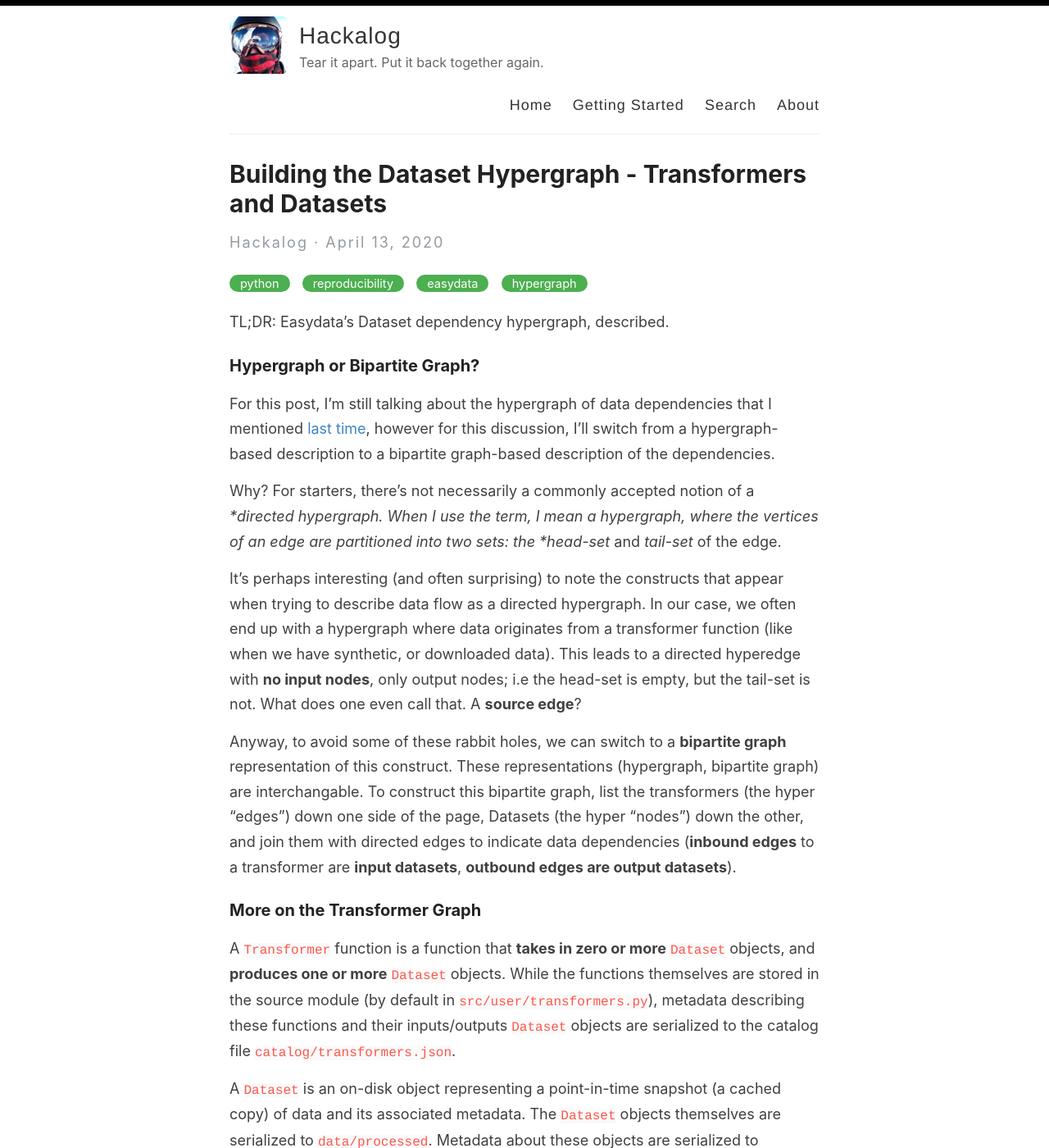
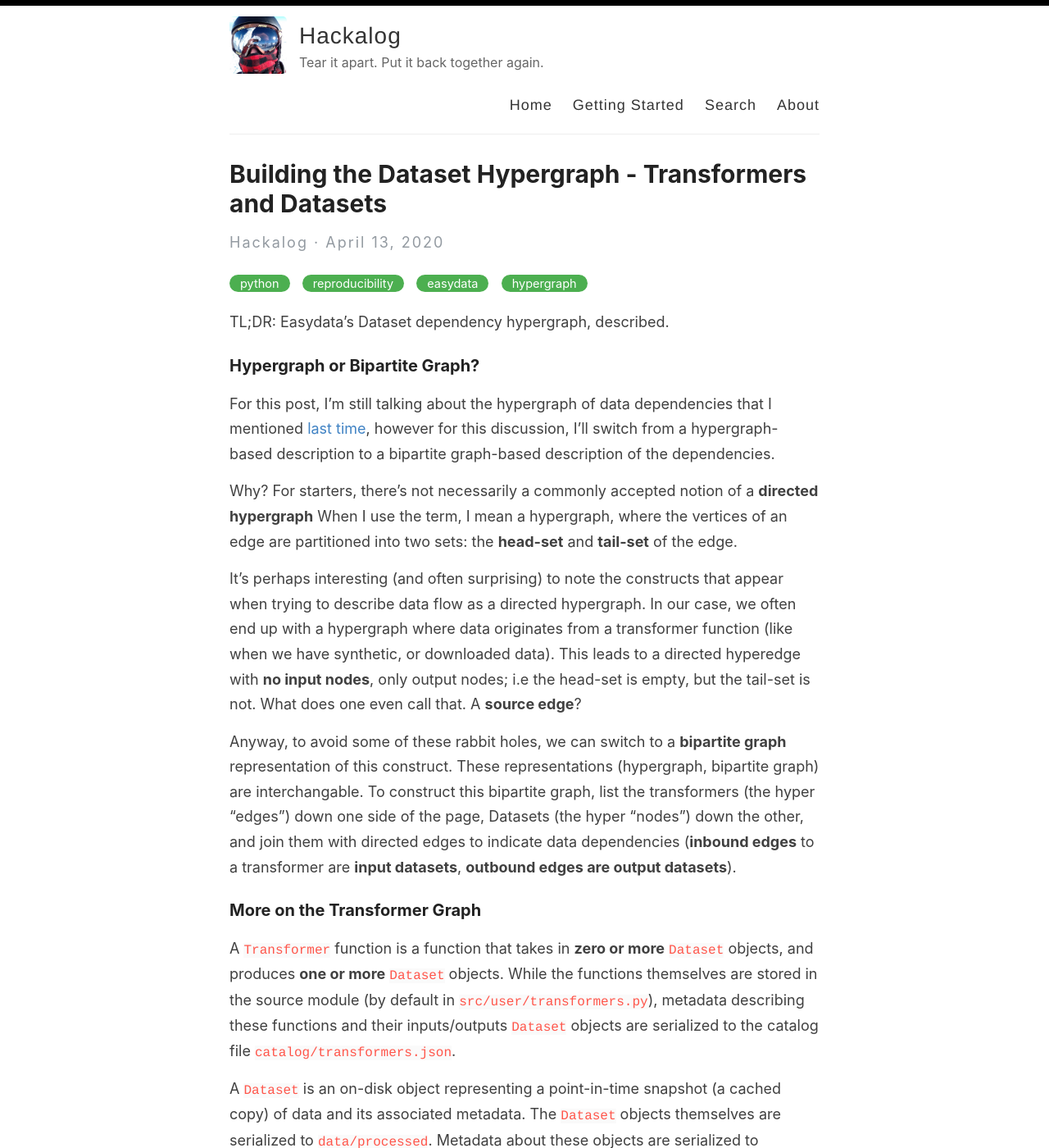
Before and after one commit to hackalog/hackalog.github.io, a Jekyll site: the page built from _posts/2020-04-13-transformers-and-datasets.md, in a window 1280 px wide and 1400 px high. Shown: the whole window at 82% size. Built offline with Jekyll 4.4.1, drawn with Linux system fonts in a browser that asks for light colours.

```diff
--- a/_posts/2020-04-13-transformers-and-datasets.md
+++ b/_posts/2020-04-13-transformers-and-datasets.md
@@ -13,8 +13,8 @@ For this post, I'm still talking about the hypergraph of data dependencies that
 
 [last time]: /dataset-dag
 
-Why? For starters, there's not necessarily a commonly accepted notion of a **directed hypergraph.
-When I use the term, I mean a hypergraph, where the vertices of an edge are partitioned into two sets: the *head-set* and *tail-set* of the edge.
+Why? For starters, there's not necessarily a commonly accepted notion of a **directed hypergraph**
+When I use the term, I mean a hypergraph, where the vertices of an edge are partitioned into two sets: the **head-set** and **tail-set** of the edge.
 
 It’s perhaps interesting (and often surprising) to note the constructs that appear when trying to describe data flow as a directed hypergraph. In our case, we often end up with a hypergraph where data originates from a transformer function (like when we have synthetic, or downloaded data). This leads to a directed hyperedge with **no input nodes**, only output nodes; i.e the head-set is empty, but the tail-set is not. What does one even call that. A **source edge**?
 
@@ -23,7 +23,7 @@ Anyway, to avoid some of these rabbit holes, we can switch to a **bipartite grap
 
 ### More on the Transformer Graph
 
-A `Transformer` function is a function that **takes in zero or more** `Dataset` objects, and **produces one or more** `Dataset` objects. While the functions themselves are stored in the source module (by default in `src/user/transformers.py`), metadata describing these functions and their inputs/outputs `Dataset` objects are serialized to the catalog file `catalog/transformers.json`.
+A `Transformer` function is a function that takes in **zero or more** `Dataset` objects, and produces **one or more** `Dataset` objects. While the functions themselves are stored in the source module (by default in `src/user/transformers.py`), metadata describing these functions and their inputs/outputs `Dataset` objects are serialized to the catalog file `catalog/transformers.json`.
 
 A `Dataset` is an on-disk object representing a point-in-time snapshot (a cached copy) of data and its associated metadata. The `Dataset` objects themselves are serialized to `data/processed`. Metadata about these objects are serialized to `catalog/datasets.json`.
 
```
